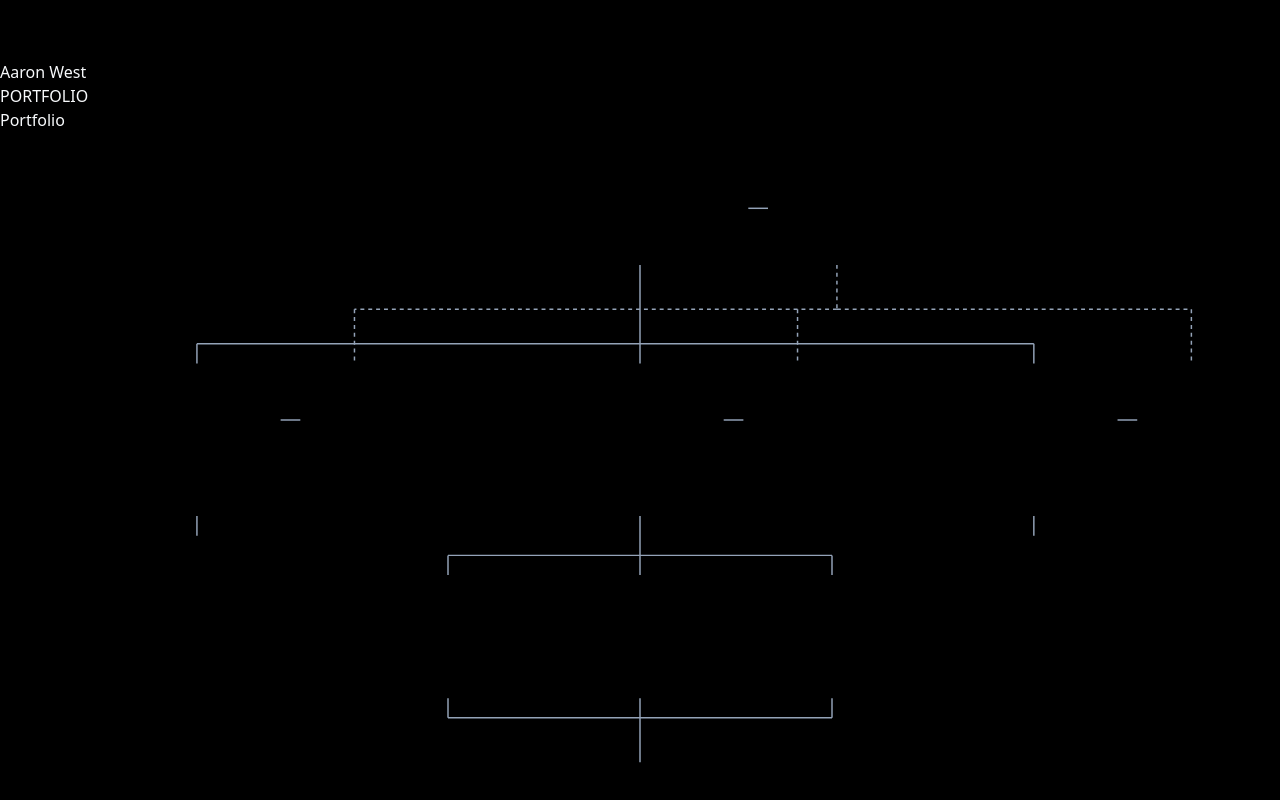
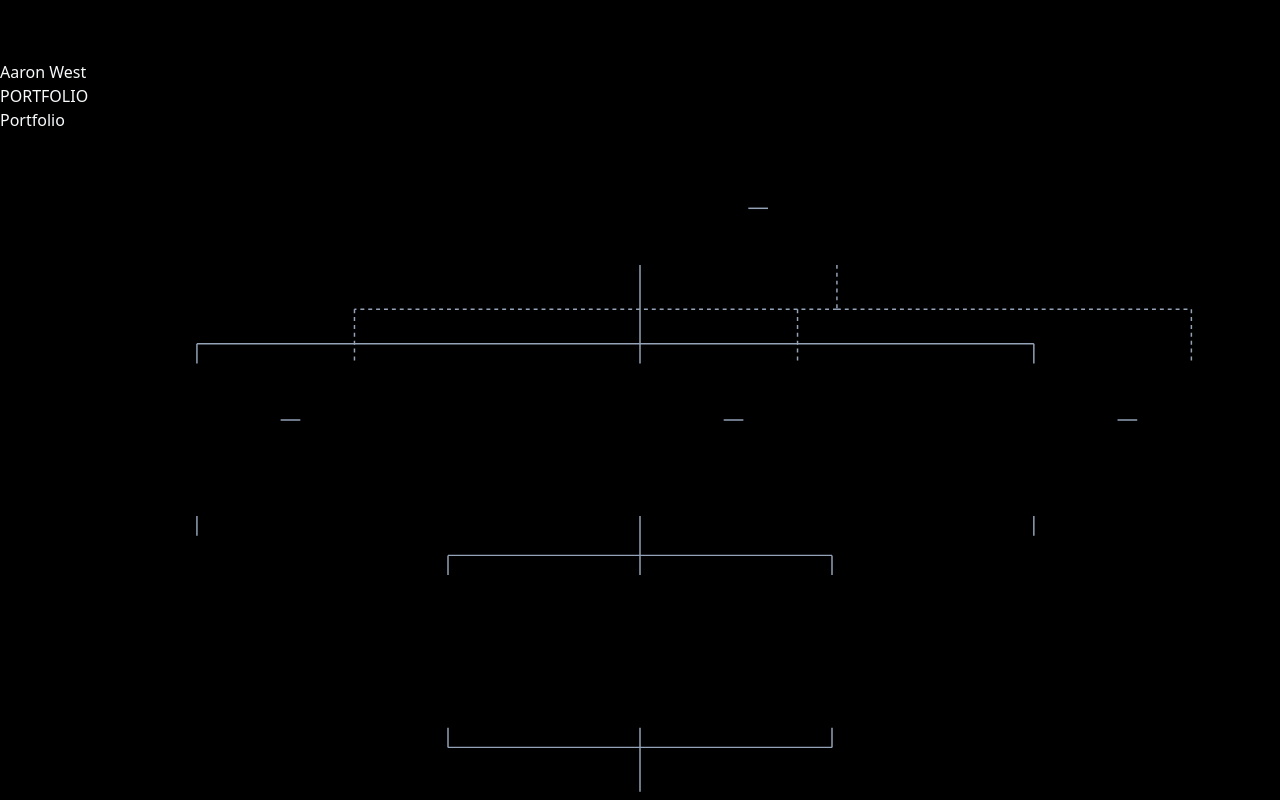
Before and after one commit to aarongwest/tcv, a Next.js app: page /portfolio in a window 1280 px wide. Shown: the part 1220-2020 px from the top of the page. Built offline with nearby package versions, Linux system fonts and the light colour scheme.

Commit message:
Increase division card height to prevent text cutoff after logo addition
Co-Authored-By: Claude Sonnet 4.6 <noreply@anthropic.com>

```diff
--- a/app/portfolio/page.tsx
+++ b/app/portfolio/page.tsx
@@ -67,7 +67,7 @@ const divisions = [
 // Aaron CX=650 aligns with West (650) → main vertical is a clean straight drop.
 // AI nodes sit to the right of each company card at the same y-level.
 const VW = 1300
-const VH = 900
+const VH = 960
 
 const AARON_CX = 650
 const AARON_TOP = 20
@@ -122,7 +122,7 @@ const WEST_CX = companies[1].coCX                                  // 650
 const DIV_BUS_Y = CO_BOTTOM + 40                                   // 430
 const DIV_TOP = DIV_BUS_Y + 20                                     // 450
 const DIV_W = 165
-const DIV_H = 125
+const DIV_H = 155
 const DIV_SPACING = 195
 const DIV_CXS = [WEST_CX - DIV_SPACING, WEST_CX, WEST_CX + DIV_SPACING]
 const DIV_BOTTOM = DIV_TOP + DIV_H                                 // 575
```
